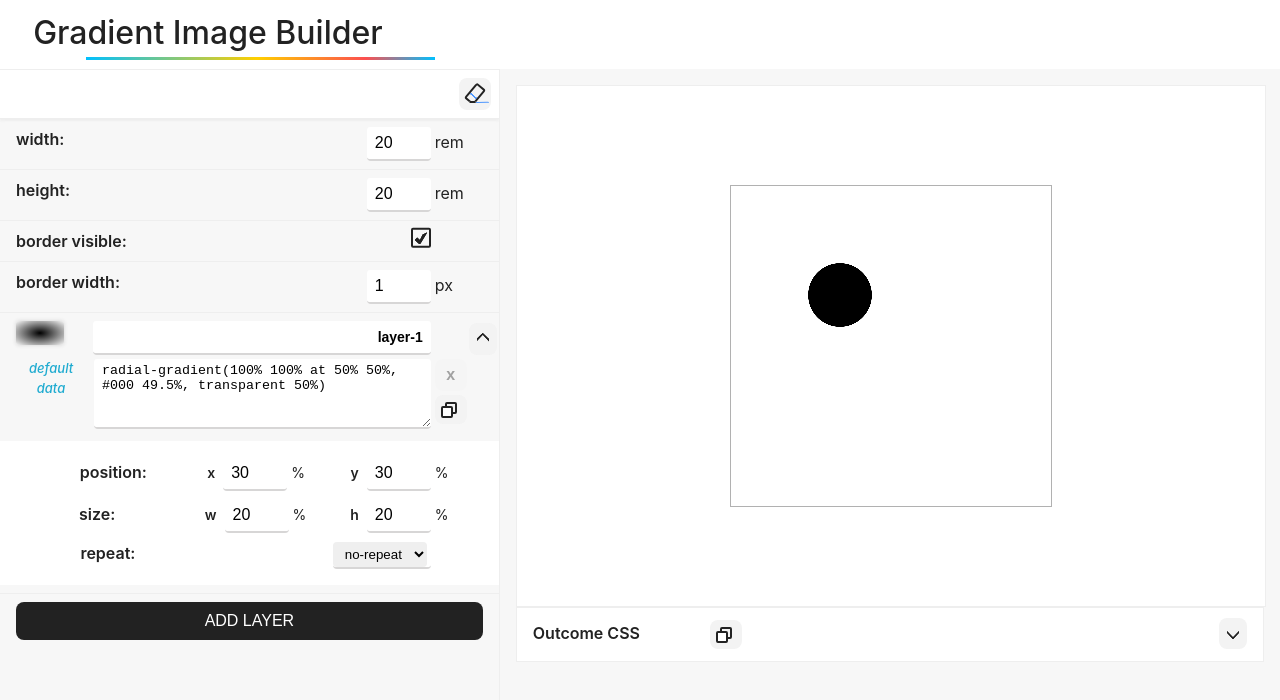
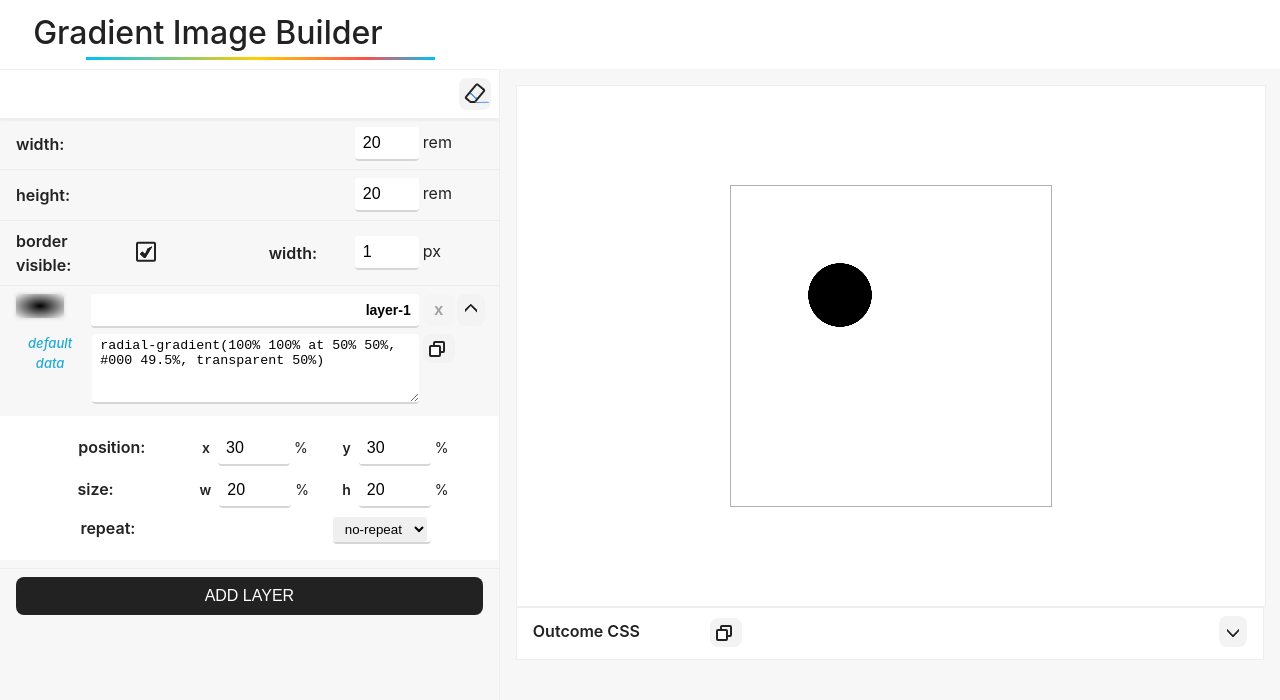
Before and after one commit to julsmorozova/gradient-image-builder, a React (Vite) app: page / in a window 1280 px wide. Shown: the top 700 px of the page. Built offline with nearby package versions, Linux system fonts and the light colour scheme.

Commit message:
place border properties onto 1 line, refactor NumberInput component

```diff
--- a/src/Accordion.css
+++ b/src/Accordion.css
@@ -1,6 +1,6 @@
 .accordion-header {
     display: grid;
-    grid-template-columns: 5fr 4fr 5fr 7fr 7fr 2fr 2rem;
+    grid-template-columns: 5fr 4fr 5fr 7fr 7fr 2fr 2rem 0.75rem;
     grid-template-rows: auto;
     padding: 0 0 0.5rem;
 }
@@ -20,7 +20,6 @@
 
 .btn.btn-secondary.accordion-btn {
     padding: 0.35rem 0.25rem;
-    margin-top: 0.125rem;
     grid-column: 7/7;
     justify-self: center;
     display: flex
--- a/src/BackgroundBlock.css
+++ b/src/BackgroundBlock.css
@@ -1,4 +1,4 @@
-.code-input-container {
+.background-block-container {
     padding: 0.5rem 0;
     border-bottom: 1px solid #eee;
 }
@@ -35,35 +35,35 @@
     text-align: center;
 }
 
-.code-input-input-wrapper {
+.bg-block-input-wrapper {
     display: flex;
     align-items: start;
     width: 80%;
     justify-content: flex-end;
 }
 
-.code-input-input-wrapper.gradient-identifier {
+.bg-block-input-wrapper.gradient-identifier {
     display: grid;
     grid-template-columns: 1fr 2rem;
 }
 
-.code-input-input-wrapper.gradient-identifier input {
+.bg-block-input-wrapper.gradient-identifier input {
     width: 100%;
     text-align: end;
     font-weight: 600;
 }
 
-.code-input-input-wrapper input {
+.bg-block-input-wrapper input {
     width: 2.5rem;
     font-size: 0.875rem;
     margin-right: 0;
 }
 
-.code-input-input-wrapper textarea {
+.bg-block-input-wrapper textarea {
     margin-right: 0;
 }
 
-.code-input-wrapper.btn-wrapper {
+.btn-wrapper {
     width: 2rem;
 }
 
@@ -95,12 +95,12 @@
     grid-column: 2/4;
 }
 
-.row.row-secondary .code-input-input-wrapper  {
+.row.row-secondary .bg-block-input-wrapper  {
     grid-column: 4/7;
     width: unset;
 }
 
-.code-input-input-wrapper-col {
+.bg-block-input-wrapper-col {
     display: grid;
     align-items: baseline;
     font-size: 0.875rem;
@@ -109,33 +109,33 @@
     position: relative;
 }
 
-.code-input-input-wrapper-col input {
-    width: 3rem;
+.bg-block-input-wrapper-col input {
+    width: 3.5rem;
     margin-right: 0;
 }
 
-.code-input-input-wrapper-col:last-child {
+.bg-block-input-wrapper-col:last-child {
     grid-column: 5/7;
 }
 
-.code-input-input-wrapper-col:last-child input {
+.bg-block-input-wrapper-col:last-child input {
     grid-column: 5/6;
 }
 
-.code-input-input-wrapper-col:last-child .number-input-unit {
+.bg-block-input-wrapper-col:last-child .number-input-unit {
     grid-column: 6/6;
 }
 
-.code-input-input-wrapper-col .label {
+.bg-block-input-wrapper-col .label {
     font-weight: 600;
     margin-right: 0.5rem;
 }
 
 @media (min-width: 770px) and (max-width: 1030px) {
-    .code-input-input-wrapper-col input {
+    .bg-block-input-wrapper-col input {
         width: 2rem;
     }
-    .code-input-input-wrapper-col  {
+    .bg-block-input-wrapper-col  {
         font-size: 0.75rem;
     }
 }
--- a/src/BackgroundBlock.tsx
+++ b/src/BackgroundBlock.tsx
@@ -37,7 +37,7 @@ export default function BackgroundBlock(props: BackgroundBlockProps) {
     const isDefaultData = useGradientStore((state) => state.backgroundInputs.find(i => i.id === id)?.isDefaultData);
 
     return (
-        <div className="code-input-container">
+        <div className="background-block-container">
             <Accordion
                 backgroundId={id}
                 headerContent={(
@@ -46,27 +46,12 @@ export default function BackgroundBlock(props: BackgroundBlockProps) {
                         <div className="code-input-label">
                             <ColorsThumbnail id={id}/>
                         </div>
-                        <div className="code-input-input-wrapper gradient-identifier">
+                        <div className="bg-block-input-wrapper gradient-identifier">
                             <GradientInput
                                 key={`${id}-gradient-name`}
                                 isStringInput
                                 backgroundId={id}
                                 backgroundPropName='name'
-                                isValueRelative
-                            />
-                        </div>
-                    </div>
-                    <div className="bg-value-container row">
-                        <div className="code-input-label">
-                            <div className={classnames("default-data-flag", {show: isDefaultData})}>default data</div>
-                        </div>
-                        <div className="code-input-input-wrapper">
-                            <GradientInput
-                                key={`${id}-value`}
-                                isStringInput
-                                isTextarea
-                                backgroundId={id}
-                                backgroundPropName='value'
                                 isValueRelative
                             />
                             <div className="code-input-wrapper btn-wrapper">
@@ -80,6 +65,23 @@ export default function BackgroundBlock(props: BackgroundBlockProps) {
                                     x
                                 </button>
                                 {backgroundLayersLength > 1 && <Tooltip id="delete-layer" />}
+                            </div>
+                        </div>
+                    </div>
+                    <div className="bg-value-container row">
+                        <div className="code-input-label">
+                            <div className={classnames("default-data-flag", {show: isDefaultData})}>default data</div>
+                        </div>
+                        <div className="bg-block-input-wrapper">
+                            <GradientInput
+                                key={`${id}-value`}
+                                isStringInput
+                                isTextarea
+                                backgroundId={id}
+                                backgroundPropName='value'
+                                isValueRelative
+                            />
+                            <div className="btn-wrapper">
                                 <button
                                     className="btn btn-secondary duplicate-bg-layer-btn"
                                     onClick={() => cloneLayer(id)}
--- a/src/BuilderPanel.css
+++ b/src/BuilderPanel.css
@@ -33,6 +33,50 @@
     background-image: linear-gradient(90deg, #00C0FF 0%, #FFCF00 49%, #FC4F4F 80%, #00C0FF 100%);
     animation: slide 5s linear infinite;
 }
+
+.number-input-container {
+    padding: 0.5rem 0;
+    border-bottom: 1px solid #eee;
+    display: grid;
+    grid-template-columns: 5fr 4fr 5fr 7fr 7fr 2rem 2rem 0.75rem;
+    grid-template-rows: auto;
+    align-items: center;
+}
+
+.number-input-container.border-row {
+    grid-template-columns: 5fr 4fr 5fr 7fr 7fr 2rem 2rem 0.75rem;
+}
+
+.number-input-container.border-row .number-input-label {
+    grid-column: 1 / 2;
+}
+
+.number-input-container.border-row .number-input-label.border-width {
+    grid-column: 4 / 4;
+    justify-self: end;
+}
+
+.number-input-label {
+    display: flex;
+    flex-wrap: wrap;
+    font-weight: 600;
+    grid-column: 1 / 3;
+    padding-left: 1rem;
+}
+
+.number-input-input-wrapper {
+    display: flex;
+    align-items: baseline;
+    justify-content: flex-end;
+    grid-column: 5 / 7;
+}
+
+.number-input-input-wrapper:has(input[type="checkbox"]) {
+    grid-column: 3/3;
+    justify-self: start;
+    margin-right: 0.25rem;
+}
+
  @keyframes slide {
     to {
         background-position: 20vw;
--- a/src/BuilderPanel.tsx
+++ b/src/BuilderPanel.tsx
@@ -3,8 +3,8 @@ import BackgroundBlock from "./BackgroundBlock";
 import NumberInput from './NumberInput';
 import { useRef } from 'react';
 import "./BuilderPanel.css";
-import "./NumberInput.css";
 import { Tooltip } from 'react-tooltip';
+import { editDisplayStylePropName } from './tools';
 
 export default function BuilderPanel() {
     const backgroundInputs = useGradientStore((state) => state.backgroundInputs);
@@ -52,7 +52,7 @@ export default function BuilderPanel() {
     };
 
     return (
-        <div className="panel-container">
+        <div className="panel-container builder-panel">
             <div className="control-panel">
                 <button
                     id="clear-data-btn"
@@ -65,9 +65,19 @@ export default function BuilderPanel() {
                 </button>
                 <Tooltip id="clear-data" />
             </div>
-            <NumberInput key="number-input-width" inputName="width" unit="rem" maxValue={50} />
-            <NumberInput key="number-input-height" inputName="height" unit="rem" maxValue={34} />
-            <div className="number-input-container">
+            <div className="biulder-panel-row number-input-container">
+                <div className="number-input-label">{editDisplayStylePropName('width')}: </div>
+                <div className="number-input-input-wrapper">
+                    <NumberInput key="number-input-width" inputName="width" unit="rem" maxValue={50} />
+                </div>
+            </div>
+            <div className="biulder-panel-row number-input-container">
+                <div className="number-input-label">{editDisplayStylePropName('height')}: </div>
+                <div className="number-input-input-wrapper">
+                    <NumberInput key="number-input-height" inputName="height" unit="rem" maxValue={34} />
+                </div>
+            </div>
+            <div className="biulder-panel-row number-input-container border-row">
                 <div className="number-input-label">border visible: </div>
                 <div className="number-input-input-wrapper">
                     <input
@@ -79,8 +89,11 @@ export default function BuilderPanel() {
                         checked={!!isBorderShown}
                     />
                 </div>
+                <div className="number-input-label border-width">{editDisplayStylePropName('width')}: </div>
+                <div className="number-input-input-wrapper">
+                    <NumberInput key="number-input-border-width" inputName="borderWidth" unit="px" maxValue={10} />
+                </div>
             </div>
-            <NumberInput key="number-input-border-width" inputName="borderWidth" unit="px" maxValue={10} />
             {renderBackgroundInputs(backgroundInputs)}
             <button
                 className="btn btn-primary add-bg-layer-btn"
--- a/src/GradientInput.tsx
+++ b/src/GradientInput.tsx
@@ -42,7 +42,7 @@ export default function GradientInput ( props: GradientInputProps ) {
                 }
             </div> :
             (
-                <div className="code-input-input-wrapper-col">
+                <div className="bg-block-input-wrapper-col">
                     <div className="label">{handleInputName(backgroundPropName)}</div>
                     <div className="input-decoration">
                         <input
--- a/src/NumberInput.css
+++ b/src/NumberInput.css
@@ -1,36 +1,6 @@
-.number-input-container {
-    padding: 0.5rem 0;
-    border-bottom: 1px solid #eee;
-    display: grid;
-    grid-template-columns: 5fr 4fr 5fr 7fr 7fr 2rem 2rem;
-    grid-template-rows: auto;
-    align-items: self-start;
-}
-
-.number-input-label {
-    display: flex;
-    flex-wrap: wrap;
-    font-weight: 600;
-    grid-column: 1 / 3;
-    padding-left: 1rem;
-}
-
-.number-input-input-wrapper {
-    display: flex;
-    align-items: baseline;
-    justify-content: flex-end;
-    grid-column: 5 / 7;
-}
-
-.number-input-input-wrapper input {
+.number-input {
     width: 3rem;
     margin-right: 0;
-}
-
-.number-input-input-wrapper:has(input[type="checkbox"]) {
-    grid-column: 5/6;
-    justify-self: end;
-    margin-right: 0.25rem;
 }
 
 .number-input-unit {
@@ -40,7 +10,7 @@
 
 
 @media (min-width: 820px) and (max-width: 1030px) {
-    .number-input-input-wrapper input {
+    .number-input {
         width: 2rem;
     }
 }
--- a/src/NumberInput.tsx
+++ b/src/NumberInput.tsx
@@ -1,5 +1,4 @@
 import { useGradientStore, GradientObjectState } from './store';
-import { editDisplayStylePropName } from './tools';
 import "./NumberInput.css";
 
 type NumberInputProps = {
@@ -15,11 +14,10 @@ export default function NumberInput ( props: NumberInputProps ) {
     const editValue = useGradientStore((state) => state.editGradientObjectValue);
     const inputValue = useGradientStore((state) => state[inputName]);
     return (
-        <div className="number-input-container">
-            <div className="number-input-label">{editDisplayStylePropName(inputName)}: </div>
-            <div className="number-input-input-wrapper">
+        <>
             <div className="input-decoration">
                 <input
+                    className="number-input"
                     type="number"
                     max={maxValue ? maxValue : (isValueRelative ? 100 : undefined)}
                     min={isNegativeValAllowed ? undefined : 0}
@@ -28,7 +26,6 @@ export default function NumberInput ( props: NumberInputProps ) {
                 />
             </div>
             <span className="number-input-unit">{unit}</span>
-            </div>
-        </div>
+        </>
     );
 }
```
Also changed, not shown: src/Preview.css (+0 -11 lines). Lines whose indentation alone changed are shown as unchanged.
